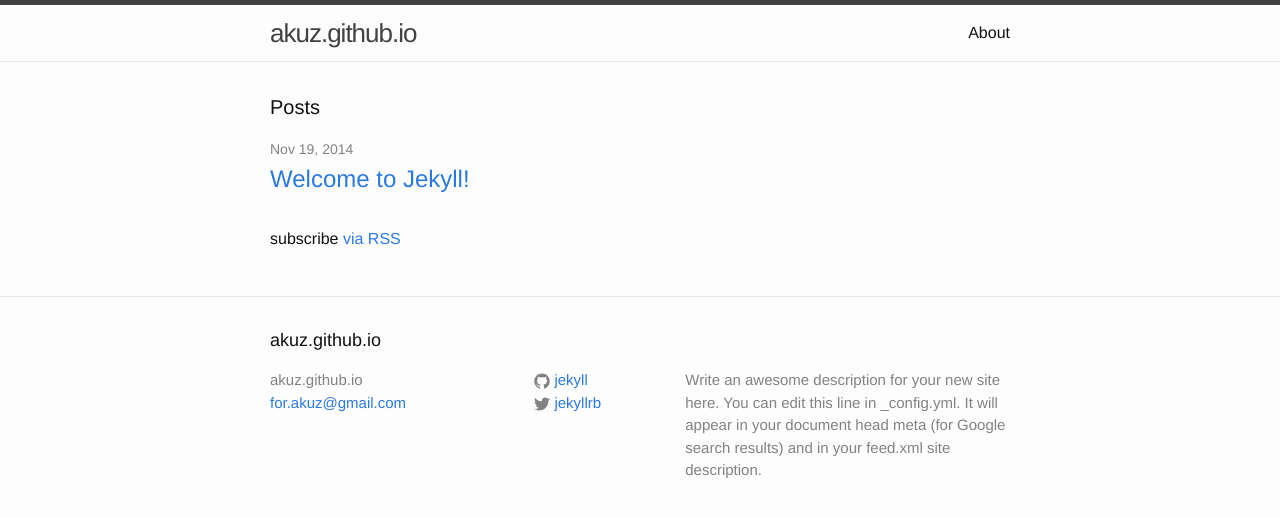
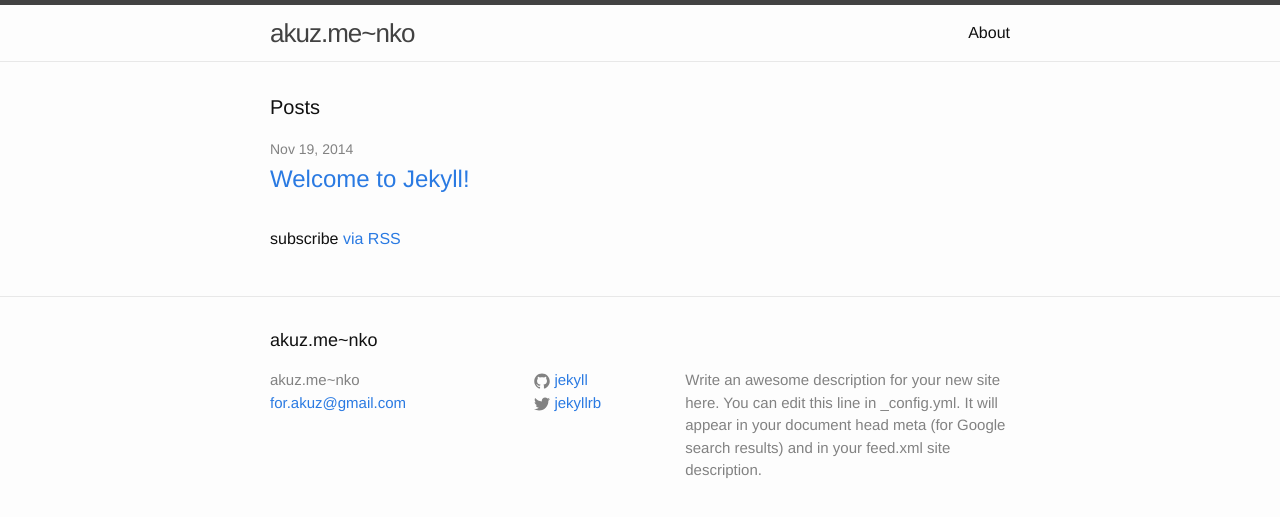
Before and after one commit to akuz/akuz.me, a Jekyll site: the page built from index.html, in a window 1280 px wide. Shown: the top 517 px of the page. Built offline with Jekyll 4.4.1, drawn with Linux system fonts in a browser that asks for light colours.

Commit message:
Changed title.

```diff
--- a/_config.yml
+++ b/_config.yml
@@ -1,5 +1,5 @@
 # Site settings
-title: akuz.github.io
+title: akuz.me~nko
 email: for.akuz@gmail.com
 description: > # this means to ignore newlines until "baseurl:"
   Write an awesome description for your new site here. You can edit this
```
